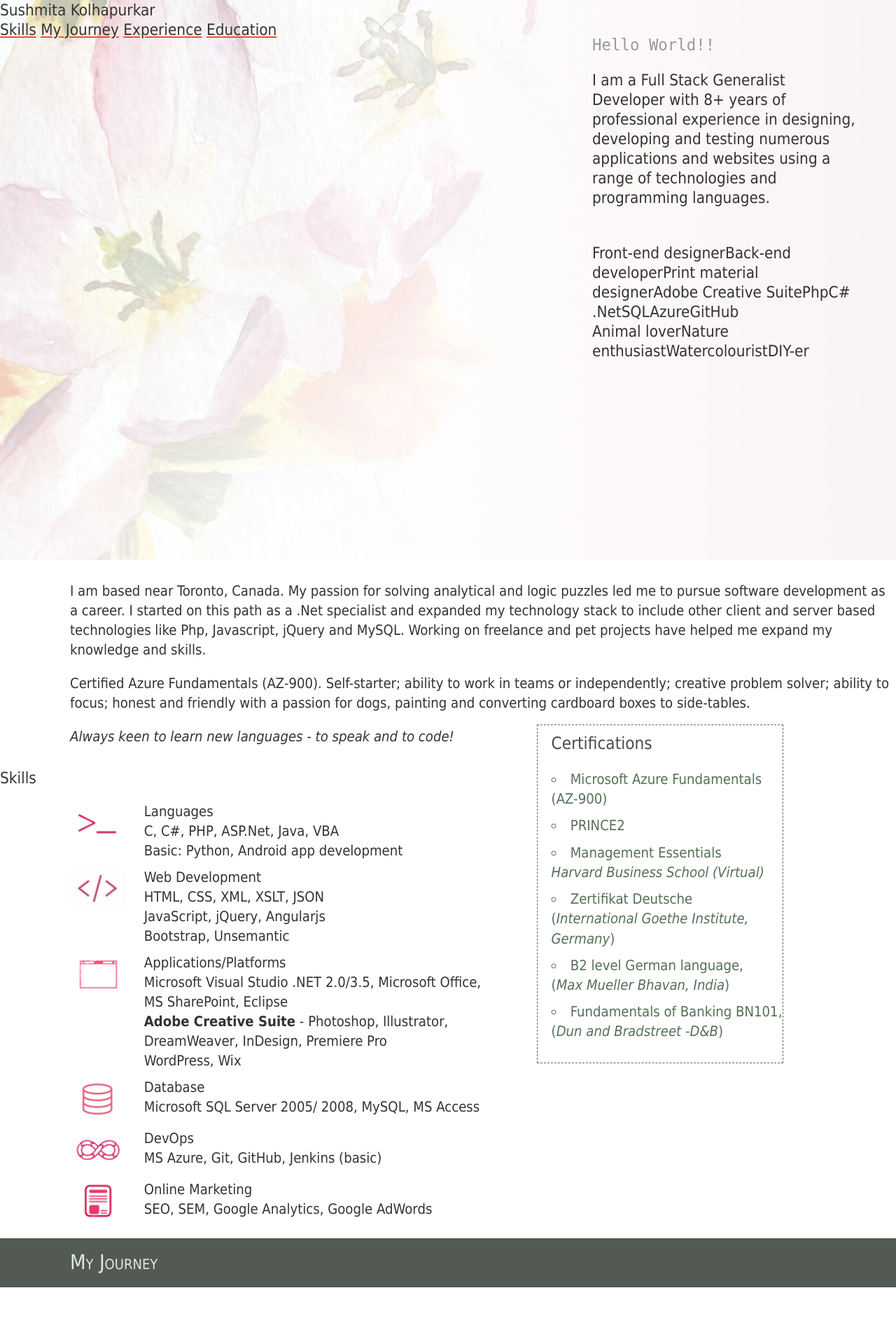
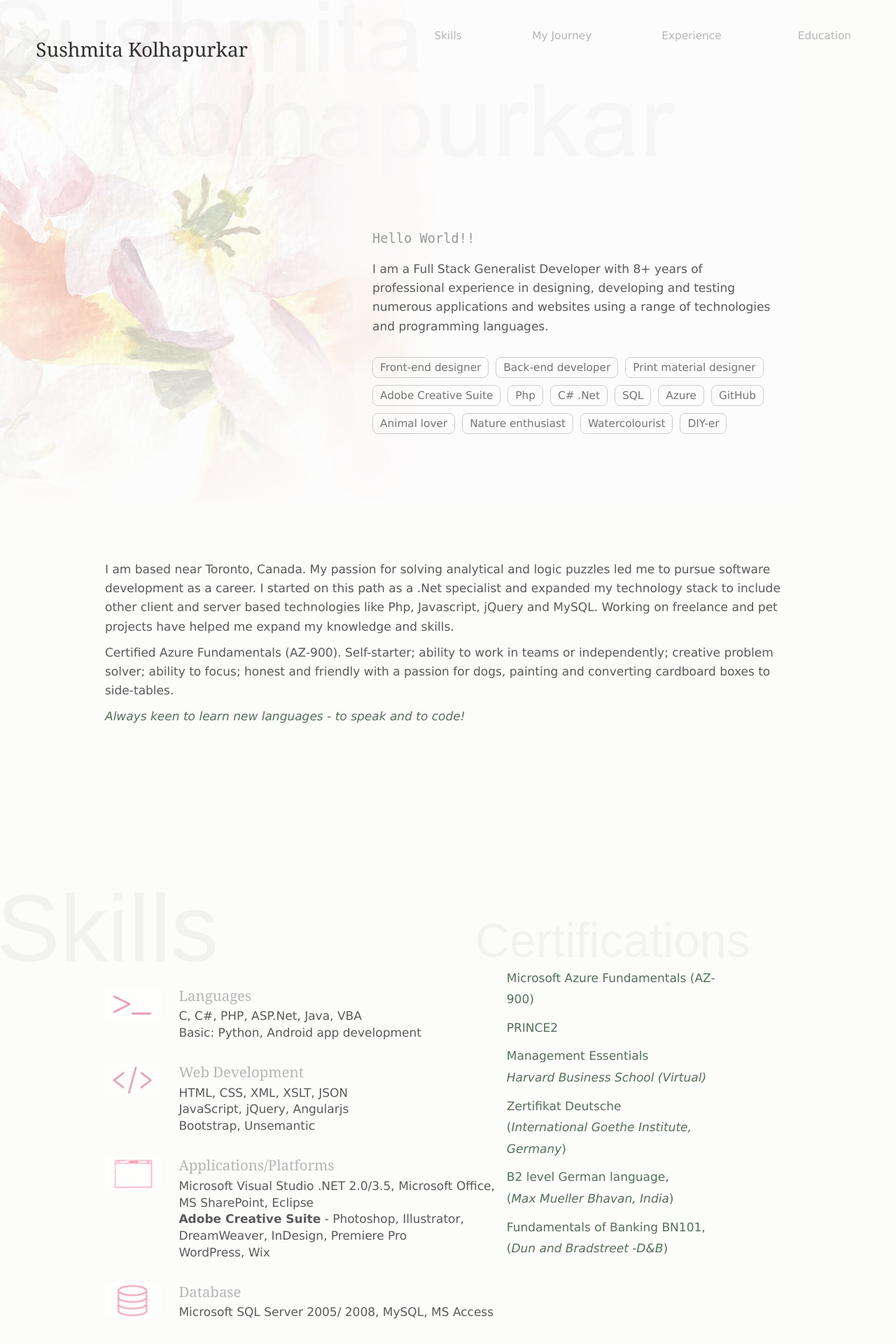
Before and after one commit to sushmita-kolhapurkar/portfolio, a PHP site: page / in a window 1280 px wide. Shown: the top 1920 px of the page at 70% size. Run offline with PHP 8.4, Linux system fonts and the light colour scheme.

Commit message:
Add files via upload

```diff
--- a/assets/main.css
+++ b/assets/main.css
@@ -1,72 +1,78 @@
+* {
+  margin: 0;
+  padding: 0;
+  -webkit-box-sizing: border-box;
+  box-sizing: border-box;
+}
 html,body {
   padding: 0;
   margin: 0;
   position: relative;
-  font-size:14px;
+  background-color:#fcfcfb;
+  color:#5a5a5a;
   scroll-behavior: smooth;
-  color:#666666;
-  line-height:2em;
+  font-size:17px;
+  font-family: Verdana, Tahoma, Geneva, sans-serif;
+}
+p {
+  color:#5a5a5a;
+  font-size:1em;
+  line-height:1.6em;
+  margin-bottom:10px;
+}
+.break {
+	height:100px;
+	clear:both;
+	position:relative;
+}
+#logo-title {
+	padding:4% 4%;
+	font-family: Cambria, Georgia, "Times New Roman", Times, serif;
+	font-size:28px;
+	color:#303030;
+}
+.body-font {
+  color:#5a5a5a;
+}
+.lightgrey-font {
+	color: #999;
+}
+.green-font {
+	color:#556F57;
+}
+.title-font {
+	margin-left:-5px;
+	color:#f2f2f1;
+	font: 8em Arial, Helvetica, sans-serif;
+}
+.subtitle-font {
+	margin-left:-45px;
+	color:#f2f2f1;
+	font: 4em Arial, Helvetica, sans-serif;
+}
+.subheading-font {
+	font-family: Cambria, Georgia, "Times New Roman", Times, serif;
+	font-size:1.2em;
+	color:#b5b5b5;
+	line-height:1.8em;
 }
 svg {
   max-width: 100%;
 }
-.main-font {
-	font-size:2.2em;
-	color: #556F57;
-	line-height:0.8em;
-	padding-bottom:0px;
-	margin-bottom:0px;
-}
-.subtitle-font {
-	font-size:1.2em;
-	color: #4A4A4A;
-	padding-top:0px;
-	margin-top:0px;
-}
-.sideheading-font {
-	font-size:1.2em;
-	color: #c4697c;
-	line-height:36px;
-}
-.grey-font {
-	color: #666666;
-}
-.lightgrey-font {
-	color: #999;
-}
-
 .wrapper {
-	font-family: Tahoma, Geneva, sans-serif;
-	font-size: 1.6em;
-	color: #333;
+  	background: #fcfcfb url(img/bg3.jpg) top left no-repeat;
+  background-size: 90% auto;
 }
 .homebox {
   height: 100vh;
   width: 100%;
   position: relative;
-  background: #FFF url(img/bg2.jpg) top left no-repeat;
   margin: 0;
   padding: 0;
   z-index:50;
 }
-  .homebox #intro {
-  width: calc(100% - 300px);
-  height: calc(100% - 200px);
-	display:inline-block;
-  	position: relative;
-	margin:100px auto 100px 0;
-	text-align: left;
-  	font-family: Tahoma, Geneva, sans-serif;
-	background-color:rgba(256, 256, 256, 0.6);
-  }
-  .homebox .left {
-  width: 60%;
-	left: 0; top: 0; bottom: 0;
-  	position: absolute;
-	margin:50px 0 50px 100px;
-	padding:0;
-  }
-  .homebox .left .ease {
+  .homebox .ease {
+  	margin-top:20px;
 	opacity:0;
   	animation-name: slidein;
   	animation-duration: 2s;
@@ -81,75 +87,19 @@ svg {
 }
 
   .homebox .right {
-	width: 30%;
-	right: 0; top: 0; bottom: 0;
-	margin:50px 50px 50px 0;
+	width: 45%;
+	right: 0; left:40%; top: 40%; bottom: 0;
   	position: absolute;
+	display:inline-block;
+	margin:10px 0 0 20px;
   }
-  .homebox img {
-	width:300px;
-  }
-
-div.box {
-  position: relative;
-  margin:0px;
-  padding:10px 0 10px 100px;
-  background-color:#FFFFFF;
-  z-index:160;
-	font-size:0.9em;
-}
-
-.box .left{
-	width:56%;
-	display:inline-block;
-}
-.box .right{
-	width:28%;
-	display:inline-block;
-	vertical-align:top;
-	padding:10px 0 10px 20px;
-	color:#556F57;
-	line-height:1.6em;
-	border:1px dashed #556F57;
-}
-.calltoaction {
-	width:50%;
-	text-align:center;
-	margin:65px auto 0 auto;
-	color: #556F57;
-}
-.calltoaction a{
-	display:inline;
-	padding:5px;
-	background-color: #556F57;
-	color: #FFFFFF;
-	border-radius: 10px;
-	text-size:0.7em;
-}
-.calltoaction img{
-	display:inline;
-	width:inherit;
-}
-
-.skillbox {
-	margin:10px 0 10px 0;
-}
-.skillbox div{
-	display:inline-block;
-	vertical-align:top;
-	color:#333;
-}
-.skillbox div img {
-	margin-right:20px;
-	padding-top:5px;
-	width:80px;
-}
 
 .typing {
   /*This part is important for centering*/
   display: flex;
   align-items: center;
   justify-content: left;
+  font-size:1.1em;
 }
 
 .typing-box {
@@ -159,18 +109,6 @@ div.box {
   overflow: hidden;
   border-right: 3px solid;
   font-family: monospace;
-  font-size: 1em;
-}
-
-.titlebar {
-	position: relative;
-	background-color:#535a54;
-	height:50px;
-	padding:20px 0 0 100px;
-	color:#dfebe0;
-	font-variant:small-caps;
-	font-size:1.3em;
-	z-index:150;
 }
 
 @keyframes typing {
@@ -184,21 +122,179 @@ div.box {
     border-color: transparent
   }
 }
+.vertical-menu {
+  	position: absolute;
+	display:inline-block;
+	right: 0; top: 15%; bottom: 0;
+  width: 14%;
+}
+.vertical-menu a {
+	display:block;
+	color:#b5b5b5;
+  padding: 50px;
+  text-underline-offset: var(--offset, 0.2em);
+  text-decoration: underline 0.15em;
+  transition: --offset 400ms, text-decoration-color 400ms;
+}
+.vertical-menu a:hover {
+  text-decoration-color: rgba(0, 0, 0, 0.2);
+}
+
+.vertical-menu a:hover::after,
+.vertical-menu a:focus::after{
+  transform: scale(1);
+}
+
+.navMenu {
+  position: absolute;
+  top: 5%;
+  right:5%;
+ /* -webkit-transform: translate(-50%, -50%);
+  transform: translate(-50%, -50%);*/
+}
+
+.navMenu a {
+	color:#b5b5b5;
+  text-decoration: none;
+  text-align:right;
+  font-size: 0.9em;
+  font-weight: 500;
+  display: inline-block;
+  width: 180px;
+  -webkit-transition: all 0.2s ease-in-out;
+  transition: all 0.2s ease-in-out;
+}
+
+.navMenu a:hover {
+  color: #c4697c;
+}
+
+.navMenu .dot {
+  width: 6px;
+  height: 6px;
+  margin-top:5px;
+  background: #c4697c;
+  border-radius: 50%;
+  opacity: 0;
+  -webkit-transform: translateX(calc(3*10px));
+  transform: translateX(calc(3*10px));
+  -webkit-transition: all 0.2s ease-in-out;
+  transition: all 0.2s ease-in-out;
+}
+.navMenu a:nth-child(1):hover ~ .dot {
+  -webkit-transform: translateX(155px);
+  transform: translateX(155px);
+  -webkit-transition: all 0.2s ease-in-out;
+  transition: all 0.2s ease-in-out;
+  opacity: 1;
+}
+
+.navMenu a:nth-child(2):hover ~ .dot {
+  -webkit-transform: translateX(320px);
+  transform: translateX(320px);
+  -webkit-transition: all 0.2s ease-in-out;
+  transition: all 0.2s ease-in-out;
+  opacity: 1;
+}
+
+.navMenu a:nth-child(3):hover ~ .dot {
+  -webkit-transform: translateX(510px);
+  transform: translateX(510px);
+  -webkit-transition: all 0.2s ease-in-out;
+  transition: all 0.2s ease-in-out;
+  opacity: 1;
+}
+
+.navMenu a:nth-child(4):hover ~ .dot {
+  -webkit-transform: translateX(690px);
+  transform: translateX(690px);
+  -webkit-transition: all 0.2s ease-in-out;
+  transition: all 0.2s ease-in-out;
+  opacity: 1;
+}
+
+
+
+.tag {
+	display:inline-block;
+	border:1px solid #CCC;
+	border-radius:8px;
+	padding:5px 10px;
+	margin-right:10px;
+	margin-bottom:10px;
+	font-size:0.9em;
+  color:#747474;
+}
+
+div.box {
+  width: calc(100% - 300px);
+  height: calc(100% - 200px);
+  position: relative;
+	margin:auto auto;
+  z-index:160;
+}
+.box .left{
+	width:58%;
+	display:inline-block;
+}
+.box .right{
+	width:33%;
+	display:inline-block;
+	vertical-align:top;
+}
+.titlebar {
+	margin-top:200px;
+	position: relative;
+	background-color:#f3f3ec;
+	height:80px;
+	padding-top:5px;
+	padding-left:100px;
+	vertical-align:central;
+	color:#d1d1bd;
+	font-size:2.9em;
+	z-index:150;
+}
+.skillbox {
+	margin-bottom:25px;
+}
+.skillbox div{
+	display:inline-block;
+	vertical-align:top;
+  	line-height:1.4em;
+}
+.skillbox div img {
+	margin-right:20px;
+	padding-top:5px;
+	width:80px;
+	opacity:0.5;
+}
+ul {
+	padding:0;
+}
+ul li{
+	list-style:none;
+	line-height:1.8em;
+}
+ul li:not(:last-child) {
+	margin-bottom:10px;
+}
+
 
 .journey2 {
   background: var(--c1);
-  height: 1000px;
+  height: 1100px;
   overflow: visible;
   position: relative;
-  z-index:0;
+  z-index:50;
 }
 .journey {
-  background: var(--c1);
-  height: 1000px;
-  overflow: visible;
+  background: #666;
+  height: 1100px;
+  overflow: hidden;
   position: relative;
   z-index:30;
-  background: #FFF url(img/journeybg.jpg) top left no-repeat;
+  background: #EFEFEF url(assets/img/bg3.jpg) top left no-repeat;
+
 }
 .journey__layer {
   height: 100%;
@@ -211,7 +307,7 @@ div.box {
   color:#333333;
 }
  svg{
-	/* z-index:100; */
+	 z-index:100;
 }
 @media (prefers-reduced-motion: reduce) {
   .journey__layer {
@@ -235,89 +331,9 @@ div.box {
   height: auto;
   max-width: 100%;
 }
-/**
- * Styles for demo
- */
 
-html {  --c0: #feebe2;
-  --c1: #FFFFFF;
-  --c2: #ffb06d;
-  --c3: #ff9d60;
-  --c4: #ff8f4c;
-  --c5: #fc813a;
-  --c6: #f04f30;
-  --c7: #d2353a;
-  --c8: #8b1036;
-  --c9: #620a38;
-  --c10: #FFFFFF;
+.overlay {
+	height:100%;
+	z-index:170;
+	margin-top:-800px;
 }
-body {
-  background: var(--c10);
-  color: #fff;
-  min-height: 200vh;
-}
-.wrap {
-  margin: 5rem auto;
-  max-width: 70rem;
-  padding-left: 1rem;
-  padding-right: 1rem;
-  position: relative;
-}
-a {
-  color: inherit;
-  text-decoration-color: var(--c6);
-}
-
-.downbtn {
-	position:fixed;
-	width:60px;
-	height:60px;
-	bottom:70px;
-	right:40px;
-	background-color:#c4697c;
-	color:#FFF;
-	border-radius:50px;
-	display: -webkit-flex;
-  	display: flex;
-  	align-items: center;
-	text-align:center;
-	vertical-align:middle;
-	font-size:13px;
-	box-shadow: 2px 2px 3px #999;
-	z-index:10;
-}
-.downbtnup img{
-	position:fixed;
-	width:40px;
-	bottom:130px;
-	right:50px;
-	z-index:10;
-	}
-.downbtndown img{
-	position:fixed;
-	width:40px;
-	bottom:45px;
-	right:50px;
-	z-index:10;
-	}
-
-ul {
-	padding:0;
-}
-ul li{
-	list-style:circle;
-	list-style-position:inside;
-	line-height:1.4em;
-}
-ul li:not(:last-child) {
-	margin-bottom:10px;
-}
-.rightnav {
-	display:inline-block;
-  	height: 100vh;
-	background-color:#c4697c;
-	margin:0 auto;
-	right:30px;
-	width:10px;
-	z-index:3000;
-}
```
